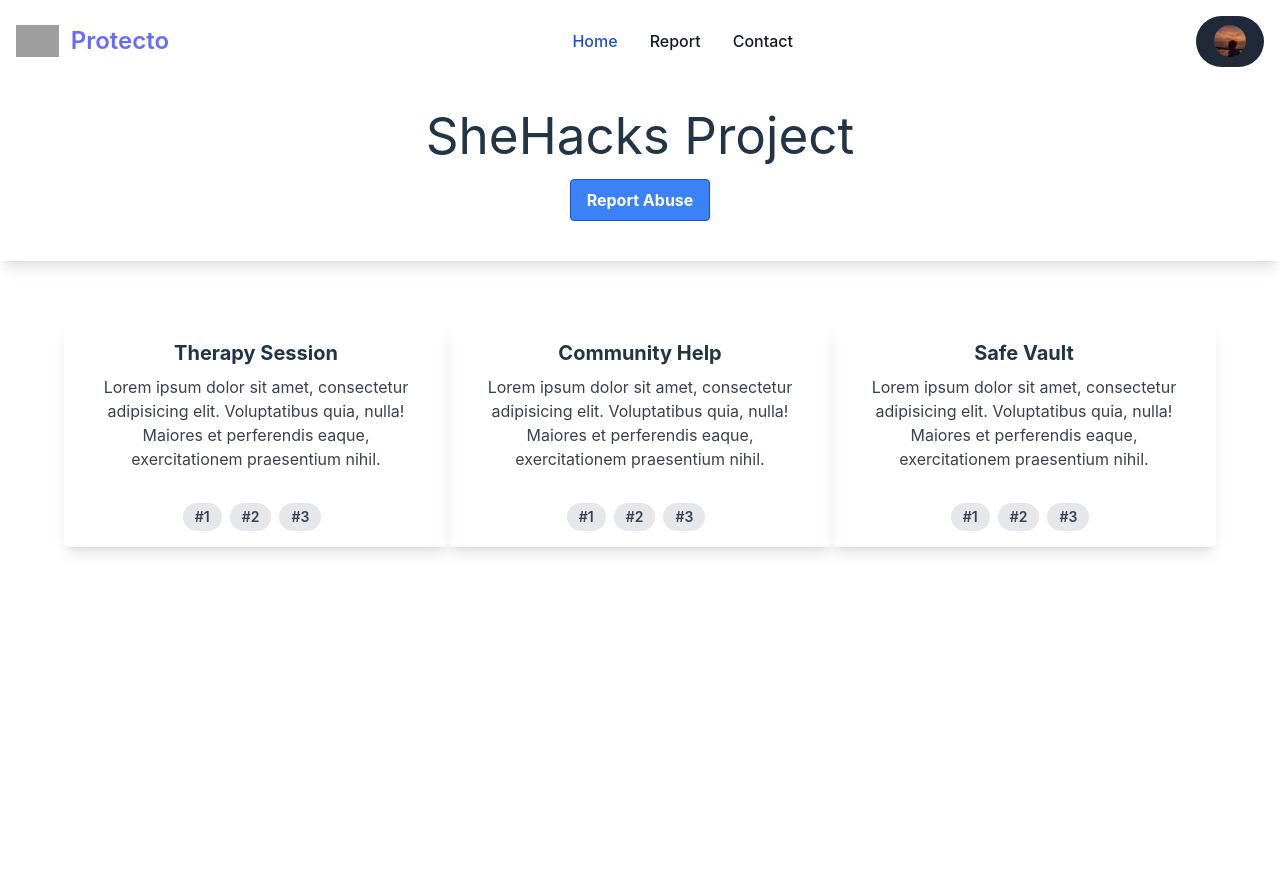
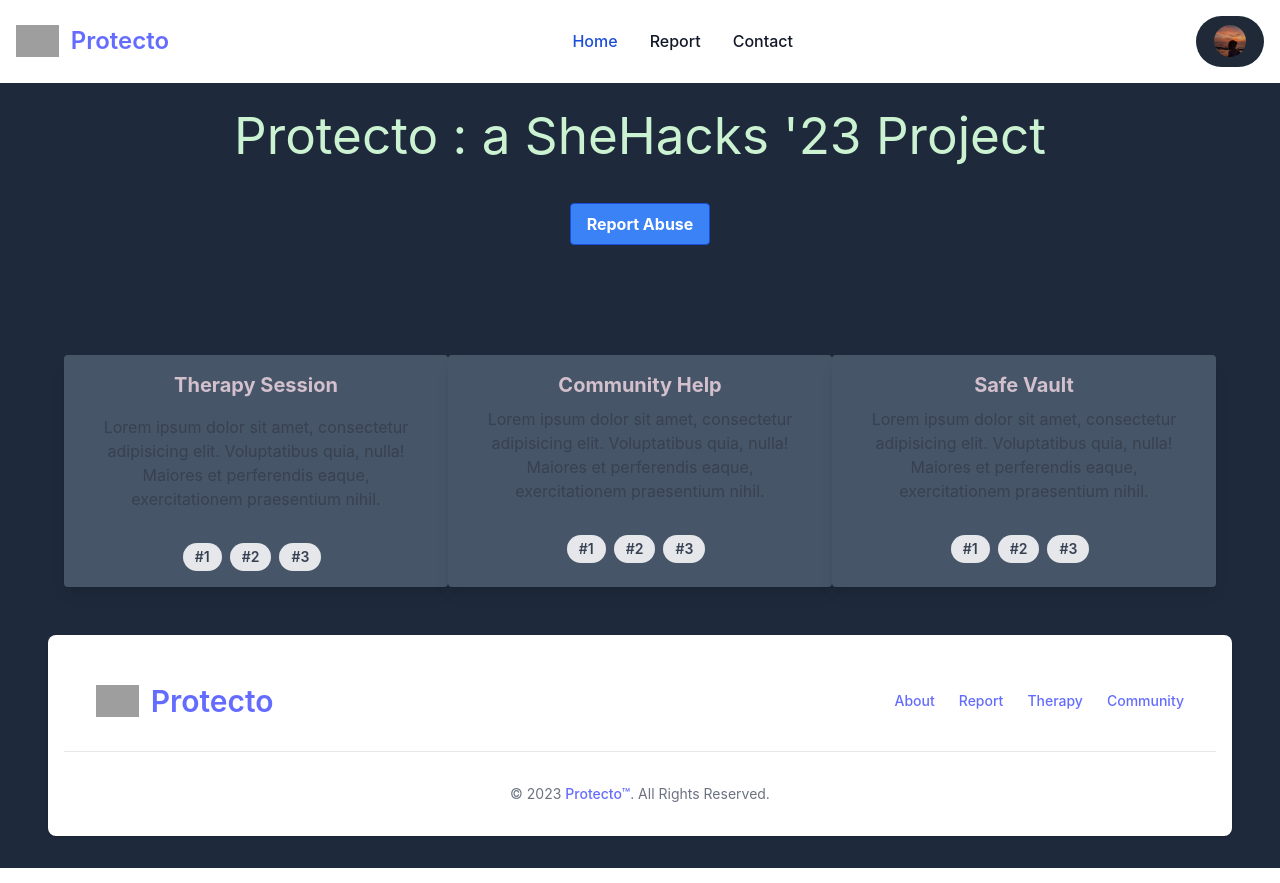
Before and after one commit to hacksh4w/harbor, a React (Vite) app: page / in a window 1280 px wide. Built offline with nearby package versions, Linux system fonts and the light colour scheme; grey boxes are pictures that could not be loaded.

Commit message:
fixed tailwind bugs, added footer

```diff
--- a/src/App.jsx
+++ b/src/App.jsx
@@ -32,9 +32,10 @@
 */}
 
   return (
-    <div className="App w-screen mt-0 overflow-hidden mx-auto">
+    <div className="App w-screen bg-cl2 mt-0 overflow-hidden mx-auto">
       <ThemeContext.Provider value={{loginState,setLoginState,signupState,setSignupState,user,setUser}}>
       <Navbar />
+
         <BrowserRouter>
         <Routes>
           <Route path="/" element={<Landing />}></Route>
@@ -44,6 +45,7 @@
           <Route path="/response" element={<Response />}></Route>
         </Routes>
         </BrowserRouter>
+        <Footer className="my-0" />
       </ThemeContext.Provider>
     </div>
   );
--- a/src/components/Header.jsx
+++ b/src/components/Header.jsx
@@ -1,5 +1,7 @@
 import {Link} from "react-router-dom";
 import React from "react";
+import logo from "../assets/logo.png";
+
 export default function Header({heading, paragraph, linkName, linkUrl = "#"}) {
   return (
     <div className="mb-10">
@@ -7,7 +9,7 @@
         <img
           alt=""
           className="h-14 w-14"
-          src="./assets/http://www.w3.org/2000/svg"
+          src={logo}
         />
       </div>
       <h2 className="mt-6 text-center text-3xl font-extrabold text-gray-900">
--- a/src/components/Login.jsx
+++ b/src/components/Login.jsx
@@ -38,7 +38,7 @@
         };
 
         return (
-          <form className="mt-8 space-y-6" onSubmit={handleSubmit}>
+          <form className="mt-8 space-y-6 w-full max-w-screen-xl" onSubmit={handleSubmit}>
             <div className="-space-y-px">
               {fields.map((field) => (
                 <Input
--- a/src/components/Report/Report.jsx
+++ b/src/components/Report/Report.jsx
@@ -7,11 +7,11 @@
 
   return (
     <div className='repotdiv'>
-    <div class="max-w-full py-6 overflow-hidden shadow-lg">
-    <h1>SheHacks Project</h1>
-    <div class="py-4">
+    <div className="max-w-full text-cl4 py-6 overflow-hidden">
+    <h1>Protecto : a SheHacks '23 Project</h1>
+    <div className="py-4 my-3">
     <Link to="/reportform">
-    <button class="bg-blue-500 hover:bg-blue-700 text-white font-bold py-2 px-4 border border-blue-700 rounded">
+    <button class="mt-3 bg-blue-500 hover:bg-blue-700 text-white font-bold py-2 px-4 border border-blue-700 rounded">
       Report Abuse
     </button>
     </Link>
--- a/src/components/features/Features.jsx
+++ b/src/components/features/Features.jsx
@@ -3,10 +3,10 @@
 export const Features = () => {
   return (
     <>
-    <div className='flex flex-col flex-wrap md:flex-row justify-center'>
-    <div class="max-w-sm w-full rounded overflow-hidden shadow-lg float-left">
-      <div class="px-6 py-4">
-        <div class="font-bold text-xl mb-2">Therapy Session</div>
+    <div className='flex flex-col flex-wrap md:flex-row justify-center py-4 my-4'>
+    <div class="max-w-sm w-full rounded overflow-hidden shadow-lg float-left bg-cl5 ">
+      <div class="px-6 p-4 ">
+        <div class="font-bold text-xl text-cl3 mb-4">Therapy Session</div>
         <p class="text-gray-700 text-base">
           Lorem ipsum dolor sit amet, consectetur adipisicing elit.
           Voluptatibus quia, nulla! Maiores et perferendis eaque,
@@ -25,9 +25,9 @@
         </span>
       </div>
     </div>
-    <div class="max-w-sm rounded overflow-hidden shadow-lg float-left">
+    <div class="bg-cl5 max-w-sm rounded overflow-hidden shadow-lg float-left">
       <div class="px-6 py-4">
-        <div class="font-bold text-xl mb-2">Community Help</div>
+        <div class="font-bold text-xl mb-2 text-cl3">Community Help</div>
         <p class="text-gray-700 text-base">
           Lorem ipsum dolor sit amet, consectetur adipisicing elit.
           Voluptatibus quia, nulla! Maiores et perferendis eaque,
@@ -46,9 +46,9 @@
         </span>
       </div>
     </div>
-    <div class="max-w-sm rounded overflow-hidden shadow-lg float-left">
+    <div class=" bg-cl5 max-w-sm rounded overflow-hidden shadow-lg float-left">
       <div class="px-6 py-4">
-        <div class="font-bold text-xl mb-2">Safe Vault</div>
+        <div class="font-bold text-xl text-cl3 mb-2">Safe Vault</div>
         <p class="text-gray-700 text-base">
           Lorem ipsum dolor sit amet, consectetur adipisicing elit.
           Voluptatibus quia, nulla! Maiores et perferendis eaque,
--- a/src/components/footer/Footer.jsx
+++ b/src/components/footer/Footer.jsx
@@ -1,7 +1,39 @@
 import React from 'react'
+import logo from "../../assets/logo.png";
+import Landing from '../../pages/landing/landing';
 
 export default function Footer() {
   return (
-    <div>footer</div>
+    <div>
+
+<footer class="bg-white rounded-lg shadow dark:bg-cl1 pt-4 my-8 mx-12 ">
+<div class="w-full max-w-screen-xl mx-auto p-4 md:py-8">
+    <div class="sm:flex sm:items-center px-8 sm:justify-between">
+        <a href={Landing} class="flex items-center mb-4 sm:mb-0">
+            <img src={logo} class="h-8 mr-3" alt="Protecto Logo" />
+            <span class="self-center text-3xl font-semibold whitespace-nowrap dark:text-white">Protecto</span>
+        </a>
+        <ul class="flex flex-wrap items-center mb-6 text-sm font-medium text-gray-500 sm:mb-0 dark:text-gray-400">
+            <li>
+                <a href="#" class="mr-4 hover:underline md:mr-6 ">About</a>
+            </li>
+            <li>
+                <a href="#" class="mr-4 hover:underline md:mr-6">Report</a>
+            </li>
+            <li>
+                <a href="#" class="mr-4 hover:underline md:mr-6 ">Therapy</a>
+            </li>
+            <li>
+                <a href="#" class="hover:underline">Community</a>
+            </li>
+        </ul>
+    </div>
+    <hr class="my-6 border-gray-200 sm:mx-auto dark:border-gray-700 lg:my-8" />
+    <span class="block text-sm text-gray-500 sm:text-center dark:text-gray-400">© 2023 <a href={Landing} class="hover:underline">Protecto™</a>. All Rights Reserved.</span>
+</div>
+</footer>
+
+
+    </div>
   )
 }
--- a/src/pages/landing/landing.jsx
+++ b/src/pages/landing/landing.jsx
@@ -8,9 +8,9 @@
 
 
     return ( <>
-    <div className='h-screen'>
-    <Report />
-    <Features />
+    <div className='max-h-screen'>
+      <Report />
+      <Features />
     </div>
 
     </>
--- a/src/pages/login/LoginPage.jsx
+++ b/src/pages/login/LoginPage.jsx
@@ -4,14 +4,14 @@
 
 export default function LoginPage(){
     return(
-        <>
+        <div className="w-full max-w-screen-sm mx-auto py-4">
              <Header
                 heading="Login to your account"
                 paragraph="Don't have an account yet? "
-                linkName="Signup"
-                linkUrl="/signup"
+                linkName="Login"
+                linkUrl="/login"
                 />
             <Login/>
-        </>
+        </div>
     )
 }
--- a/src/pages/response/Response.jsx
+++ b/src/pages/response/Response.jsx
@@ -3,10 +3,10 @@
 
 export const Response = () => {
   return (
-    <div className="flex flex-col items-center justify-center h-screen bg-gray-100">
-      <img src={imag} alt="report-submitted-image" className="w-20 h-auto " />
+    <div className="flex flex-col items-center justify-center py-4 max-h-screen mx-auto bg-gray-200">
+      <img src={imag} alt="report-submitted-image" className="w-20 h-auto py-12" />
       <h1 className="text-3xl font-bold mb-4 text-black">Your report has been submitted successfully</h1>
-      <p className="text-lg text-black">Please stand by for authorities.</p>
+      <p className="text-lg text-black py-4">Please stand by for authorities.</p>
     </div>
   );
 };
--- a/src/pages/signup/SignupPage.jsx
+++ b/src/pages/signup/SignupPage.jsx
@@ -4,7 +4,8 @@
 
 export default function SignupPage(){
     return(
-        <> <div class="max-w-2xl mx-auto flex my-0 items-center justify-between">
+        <div className="w-full max-w-screen mx-auto py-0">
+        <div class="max-w-xl mx-auto flex my-0 items-center justify-between">
             <Header
               heading="Signup to create an account"
               paragraph="Already have an account? "
@@ -14,6 +15,6 @@
             />
             <Signup/>
             </div>
-        </>
+        </div>
     )
 }
--- a/tailwind.config.js
+++ b/tailwind.config.js
@@ -1,8 +1,21 @@
 /** @type {import('tailwindcss').Config} */
 export default {
   content: ["./index.html", "./src/**/*.{js,ts,jsx,tsx}"],
+
+
+
+
   theme: {
-    extend: {},
+    extend: {
+      colors: {
+        'cl1': '#111827',
+        'cl2' : '#1e293b',
+        'cl3': '#d3c0cd',
+        'cl4' :'#cbf3d2',
+        'cl5' : '#475569'
+      },
+    },
   },
   plugins: [],
+
 };
```
